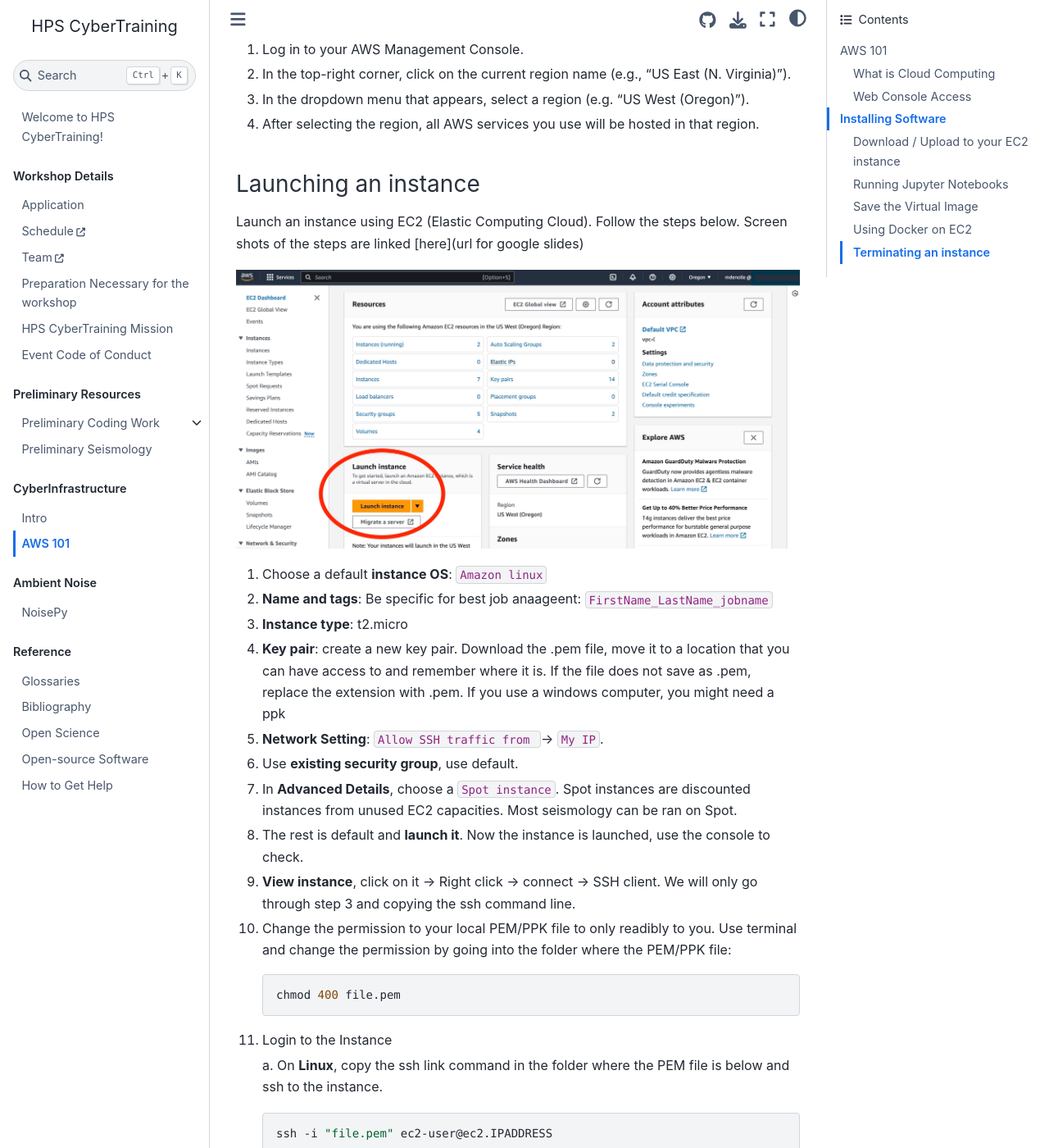
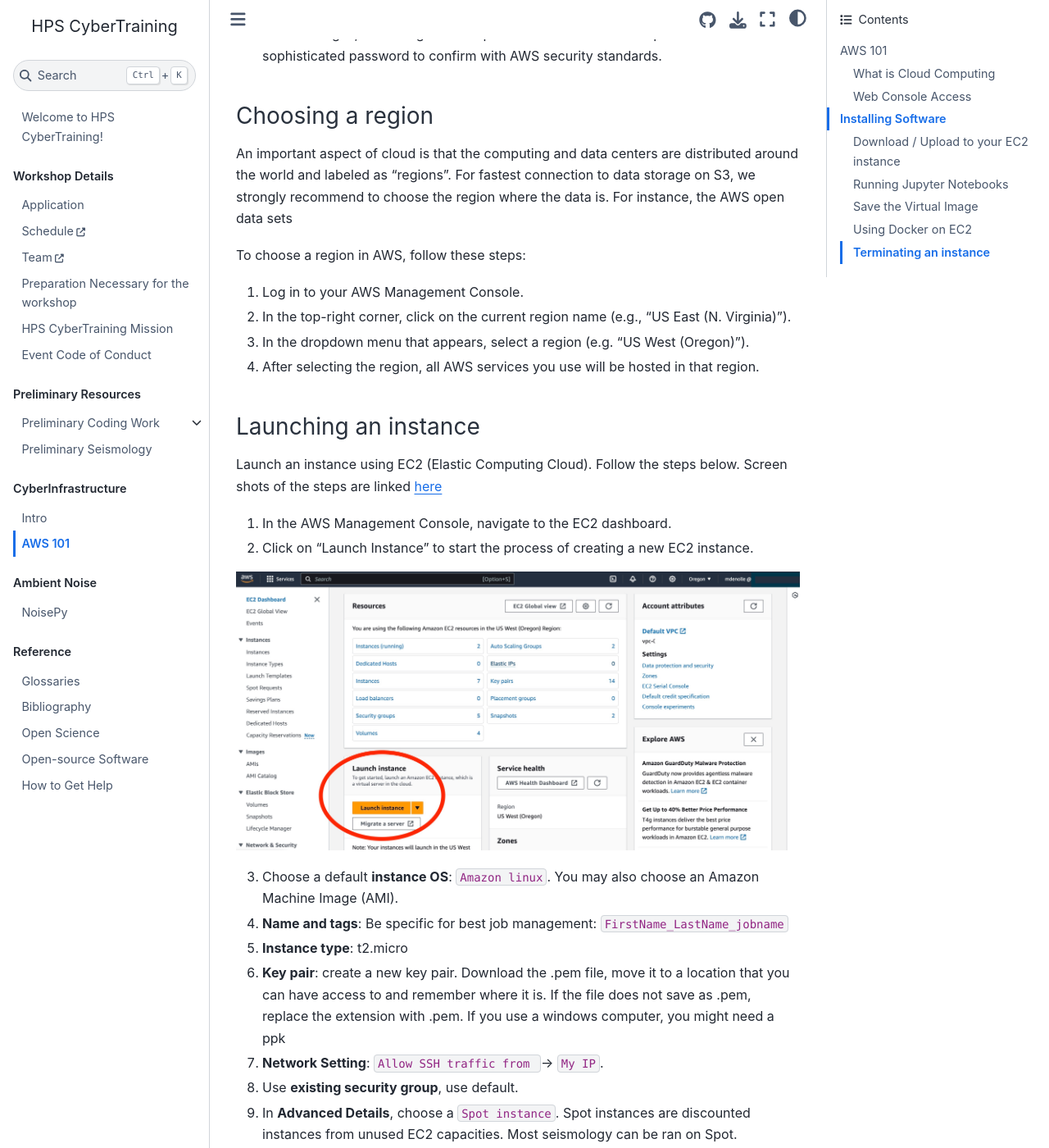
Before and after one commit to SeisSCOPED/HPS, a Jupyter Book: the page built from book/softhardware/AWS_101.md, in a window 1280 px wide and 1400 px high, scrolled down 885 px. Shown: the whole window at 82% size. Built offline with Jupyter Book 1.0.4 settings and Sphinx 7.4.7 and the Sphinx Book theme 1.1.4, drawn with Linux system fonts in a browser that asks for light colours; some of the changed text lies outside the part shown.

Commit message:
update aws101

```diff
--- a/book/softhardware/AWS_101.md
+++ b/book/softhardware/AWS_101.md
@@ -4,9 +4,8 @@
 
 ## What is Cloud Computing
 
-Here will we post the google slides of the basics of Cloud computing (Naomi and Rob).
-
-Here we will post the youtube video of the demonstration.
+[Presentation](https://docs.google.com/presentation/d/1E9_nGlHW8Rz2g4UrQMXyRVZ1UoxuSNejGmszf-OVDrI/edit?usp=drive_link) from Naomi Alterman (UW) and Rob Fatland (UW) and their video tutorial:
+<iframe width="560" height="315" src="https://www.youtube.com/embed/S6X10HZDyrA?si=xMuZC5-VqMJjU9Rz" title="YouTube video player" frameborder="0" allow="accelerometer; autoplay; clipboard-write; encrypted-media; gyroscope; picture-in-picture; web-share" allowfullscreen></iframe>
 
 ## Web Console Access
 
@@ -27,12 +26,15 @@
 4. After selecting the region, all AWS services you use will be hosted in that region.
 
 ### Launching an instance
-Launch an instance using EC2 (Elastic Computing Cloud). Follow the steps below. Screen shots of the steps are linked [here](url for google slides)
+Launch an instance using EC2 (Elastic Computing Cloud). Follow the steps below. Screen shots of the steps are linked [here](https://docs.google.com/presentation/d/1L49N8OL8vscjOkERC32l7H6K9IS-EeXOf6qerNEYxPs/edit?usp=sharing)
+
+1. In the AWS Management Console, navigate to the EC2 dashboard.
+2. Click on "Launch Instance" to start the process of creating a new EC2 instance.
 
 ![Launch an Instance](launch_ec2_ss.jpg)
 
-1. Choose a default **instance OS**: ``Amazon linux``
-2. **Name and tags**: Be specific for best job anaageent: ``FirstName_LastName_jobname``
+3. Choose a default **instance OS**: ``Amazon linux``. You may also choose an Amazon Machine Image (AMI).
+2. **Name and tags**: Be specific for best job management: ``FirstName_LastName_jobname``
 3. **Instance type**: t2.micro
 4. **Key pair**: create a new key pair. Download the .pem file, move it to a location that you can have access to and remember where it is. If the file does not save as .pem, replace the extension with .pem. If you use a windows computer, you might need a ppk
 5. **Network Setting**: ``Allow SSH traffic from `` -> ``My IP``.
```
Also changed, not shown: assets/login_ec2.png (added).
